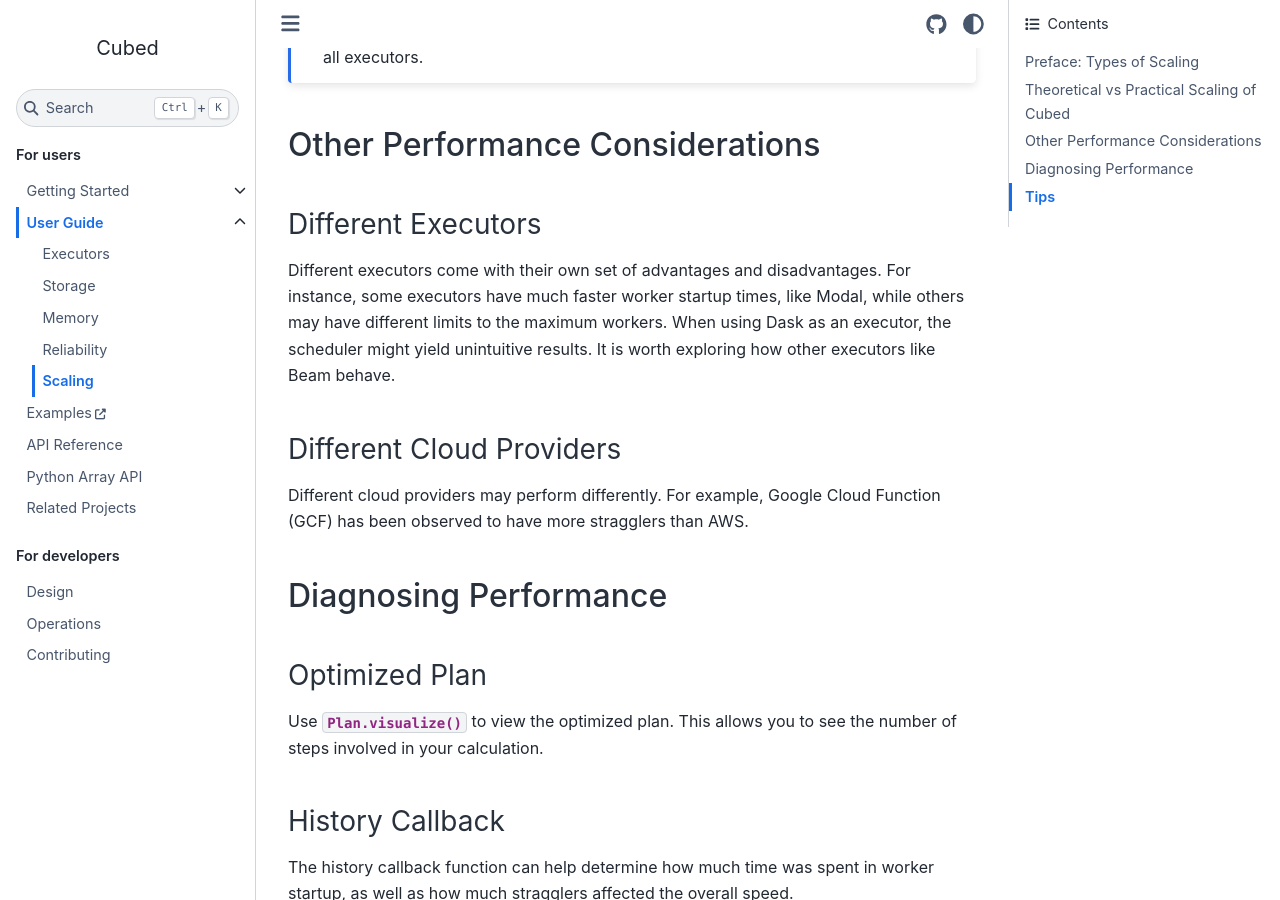
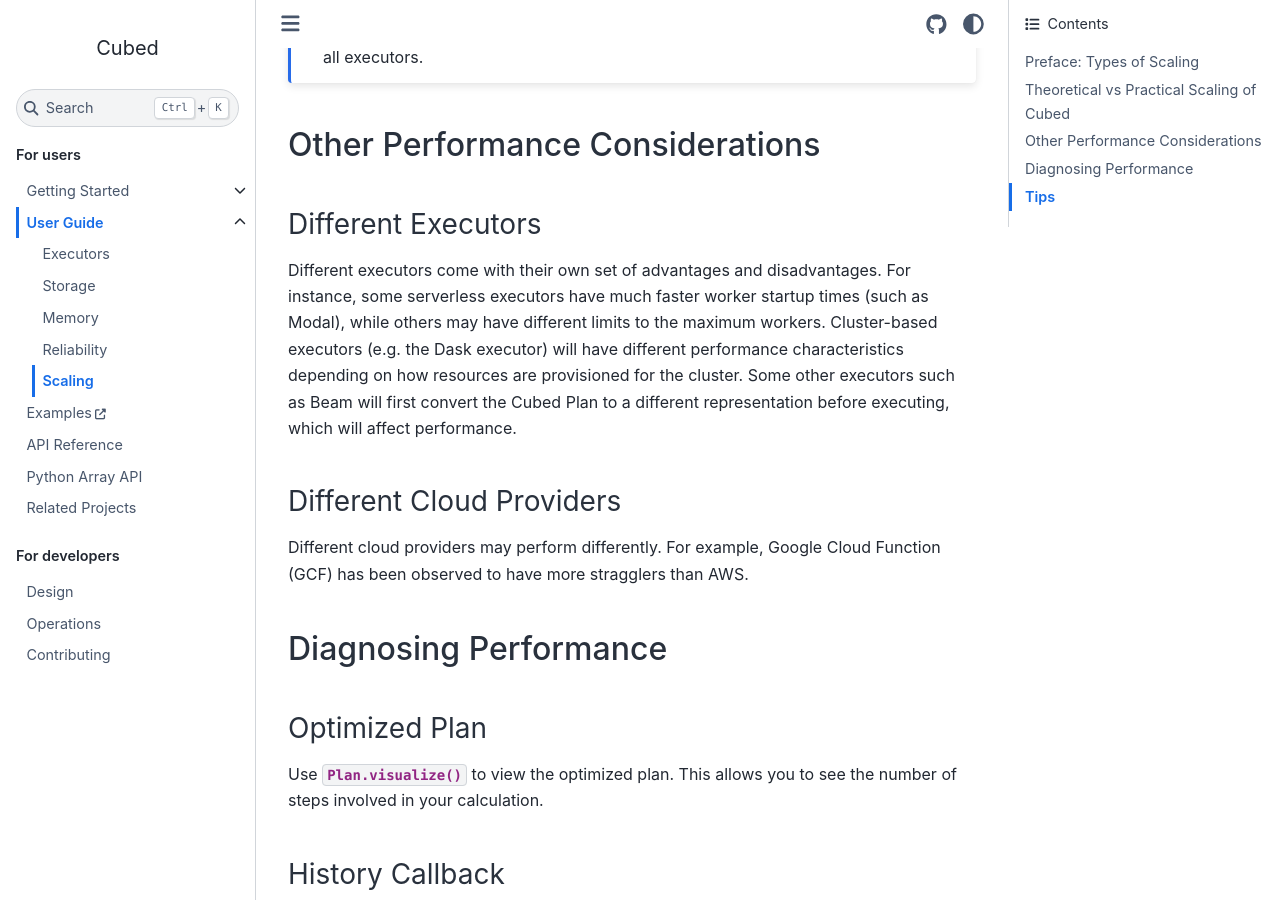
Before and after one commit to cubed-dev/cubed, a Sphinx documentation site: the page built from docs/user-guide/scaling.md, in a window 1280 px wide and 900 px high, scrolled down 2306 px. Built offline with Sphinx 7.4.7 and the Sphinx Book theme 1.1.4, drawn with Linux system fonts in a browser that asks for light colours; pages that are not in the unit, such as notebooks, are missing from menus.

Commit message:
clarify comments on different executors

```diff
--- a/docs/user-guide/scaling.md
+++ b/docs/user-guide/scaling.md
@@ -68,9 +68,9 @@ The same logic applies if you have two arrays feeding into a single array or vic
 ### Different Executors
 
 Different executors come with their own set of advantages and disadvantages.
-For instance, some executors have much faster worker startup times, like Modal, while others may have different limits to the maximum workers.
-When using Dask as an executor, the scheduler might yield unintuitive results.
-It is worth exploring how other executors like Beam behave.
+For instance, some serverless executors have much faster worker startup times (such as Modal), while others may have different limits to the maximum workers.
+Cluster-based executors (e.g. the Dask executor) will have different performance characteristics depending on how resources are provisioned for the cluster.
+Some other executors such as Beam will first convert the Cubed Plan to a different representation before executing, which will affect performance.
 
 ### Different Cloud Providers
 
```
